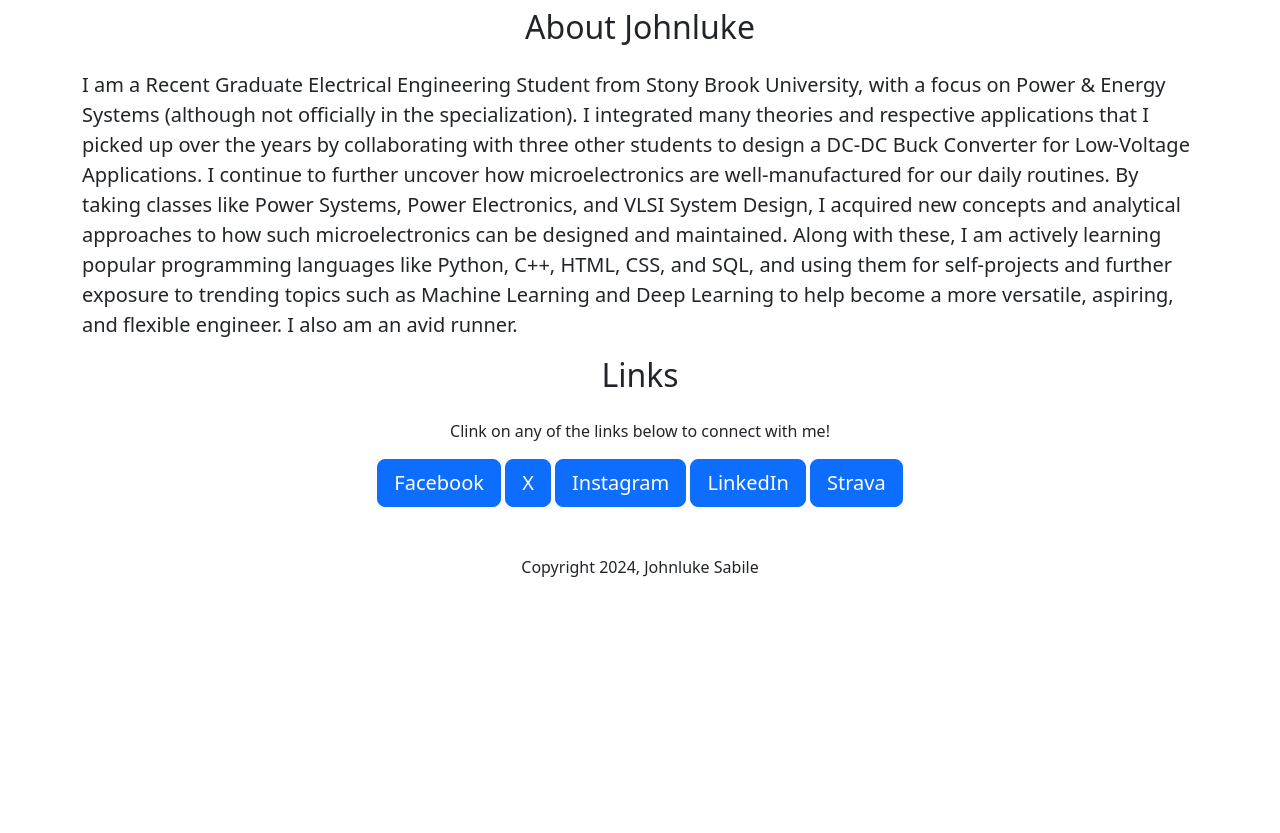
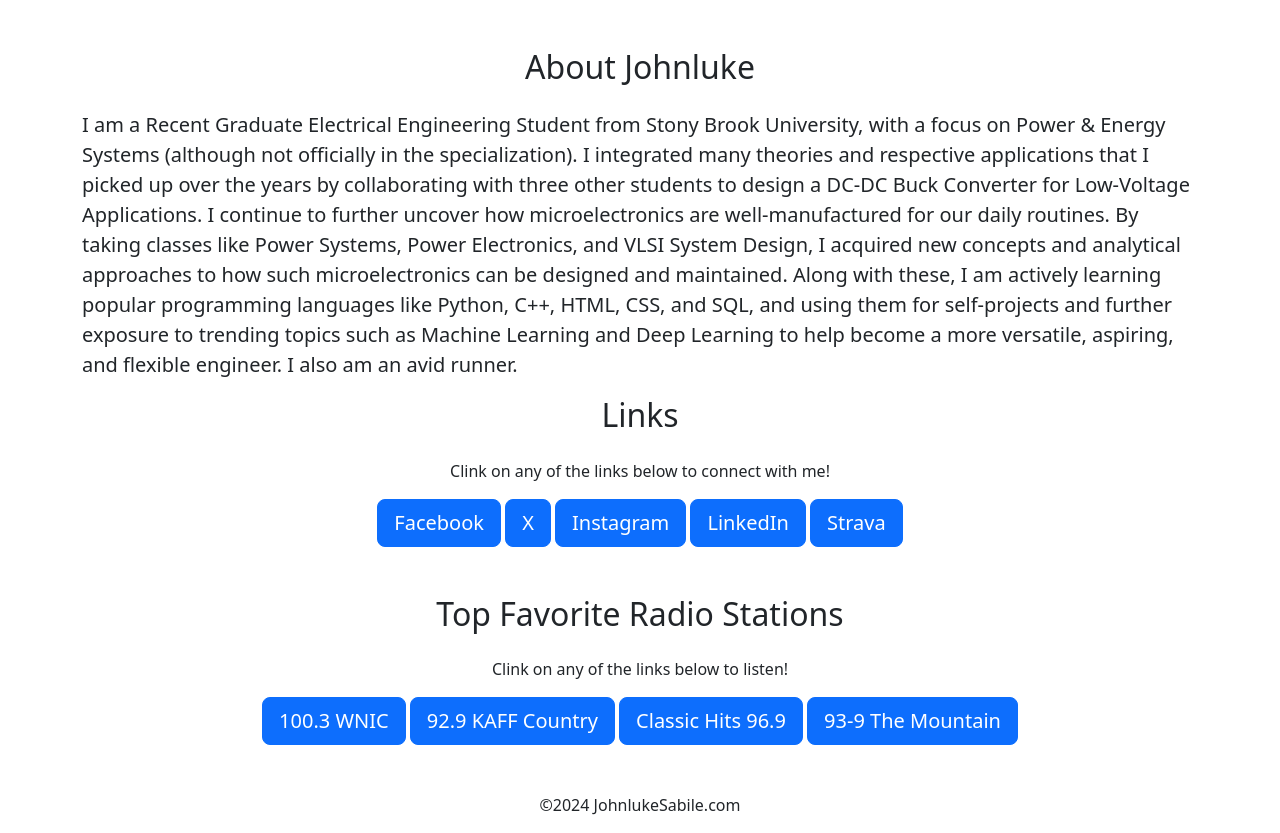
Before and after one commit to JohnlukeSabile99963/johnluke-sabile-.com, a Flask app: page / in a window 1280 px wide. Shown: the part 580-1413 px from the top of the page. Before the commit the page ends 1157 px from the top, so only its background shows below. Run offline with Flask 3, Linux system fonts and the light colour scheme.

Commit message:
Added Additional Features that follow the same pattern as the Social Media Links.

```diff
--- a/templates/home.html
+++ b/templates/home.html
@@ -27,7 +27,7 @@
         <img class="img-fluid" id="main_banner" src="https://uniim1.shutterfly.com/render/00-cnh_GtbXHt0stDzA27ze3FXOtnaA9KNk-Wymvs_Nwu2AVk04n7ZdMnHmPtLgwqfmrnHjCyIZu59oV2we_kMG9A?cn=THISLIFE&res=medium&ts=1704990796" height="330" alt="Bryce Canyon">
 
 
-        <h2 class="text-center mt-2 mb-4">About Johnluke</h2>
+        <h2 class="text-center mt-5 mb-4">About Johnluke</h2>
             <p class="lead">I am a Recent Graduate Electrical Engineering Student from Stony Brook University, with a focus on Power & Energy Systems (although not officially in the specialization). I integrated many theories and respective applications that I picked up over the years by collaborating with three other students to design a DC-DC Buck Converter for Low-Voltage Applications. I continue to further uncover how microelectronics are well-manufactured for our daily routines. By taking classes like Power Systems, Power Electronics, and VLSI System Design, I acquired new concepts and analytical approaches to how such microelectronics can be designed and maintained. Along with these, I am actively learning popular programming languages like Python, C++, HTML, CSS, and SQL, and using them for self-projects and further exposure to trending topics such as Machine Learning and Deep Learning to help become a more versatile, aspiring, and flexible engineer. I also am an avid runner.</p>
 
         <h2 class="text-center mt-2 mb-4">Links</h2>
@@ -39,8 +39,20 @@
           <button type="buttn" class="btn btn-primary btn-lg">Instagram</button>
           <button type="buttn" class="btn btn-primary btn-lg">LinkedIn</button>
           <button type="buttn" class="btn btn-primary btn-lg">Strava</button>
-          <p class="mt-5">Copyright 2024, Johnluke Sabile</p>
-        </div>
+
+        <h2 class="text-center mt-5 mb-4">Top Favorite Radio Stations</h2>
+          <p class="text-center">Clink on any of the links below to listen!</p>
+
+
+        <div class="text-center">
+            <button type="buttn" class="btn btn-primary btn-lg">100.3 WNIC</button>
+            <button type="buttn" class="btn btn-primary btn-lg">92.9 KAFF Country</button>
+            <button type="buttn" class="btn btn-primary btn-lg">Classic Hits 96.9</button>
+            <button type="buttn" class="btn btn-primary btn-lg">93-9 The Mountain</button>
+
+
+          <p class="mt-5">©2024 JohnlukeSabile.com</p>
+      </div>
 
       </div>
   </body>
```
